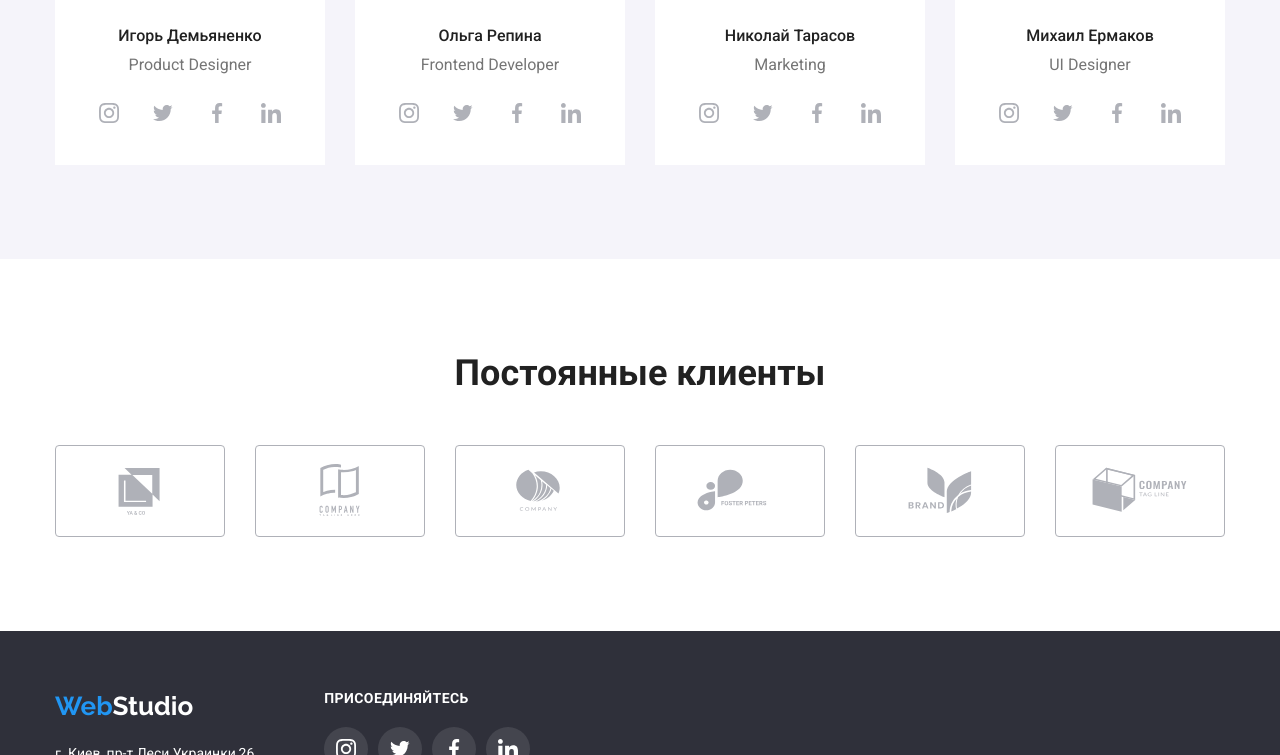
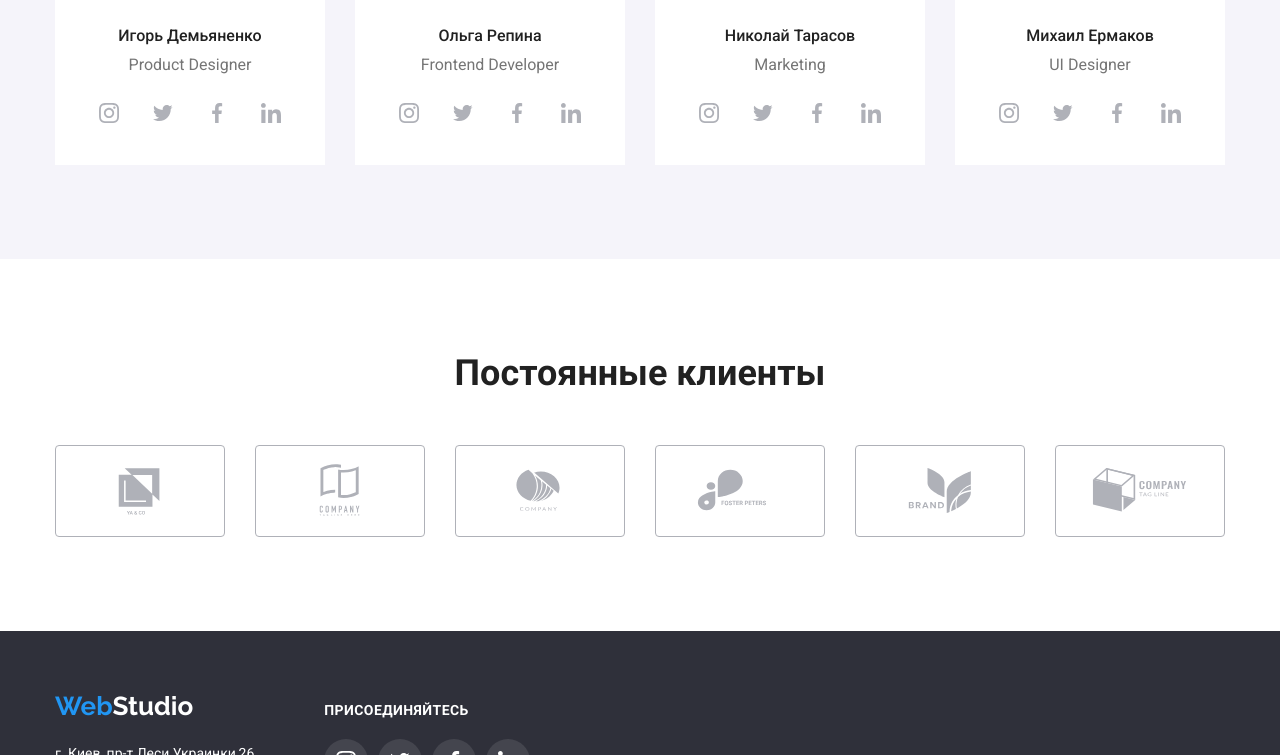
Before and after one commit to aleksandr105/goit-markup-hw-04, a plain HTML site: page index.html in a window 1280 px wide. Shown: the part 2045-2800 px from the top of the page. Drawn offline with nearby package versions, Linux system fonts and the light colour scheme.

Commit message:
Исправляет недочеты по Д.З

```diff
--- a/css/styles.css
+++ b/css/styles.css
@@ -49,7 +49,6 @@ img {
 }
 .header-right {
   display: flex;
-  align-items: center;
   margin-left: auto;
 }
 .header-right .header-right-contact:not(:last-child) {
@@ -93,9 +92,10 @@ img {
 }
 .header-tel,
 .header-mail {
+  align-items: center;
   padding-top: 32px;
   padding-bottom: 32px;
-  display: block;
+  display: flex;
   font-weight: 500;
   font-size: 14px;
   line-height: 1.14;
@@ -419,6 +419,7 @@ img {
 }
 .footer-flex-container {
   display: flex;
+  align-items: baseline;
 }
 .footer-list {
   display: flex;
@@ -459,6 +460,8 @@ img {
   background-color: #2196f3;
   color: #ffffff;
   cursor: pointer;
+  box-shadow: 0px 3px 1px rgba(0, 0, 0, 0.1), 0px 1px 2px rgba(0, 0, 0, 0.08),
+    0px 2px 2px rgba(0, 0, 0, 0.12);
 }
 .color-nav {
   color: #2196f3;
--- a/index.html
+++ b/index.html
@@ -31,7 +31,7 @@
                 </li>
                 <li class="header-right-contact">
                     <a href="tel:+380961111111" class="header-tel link">
-                        <svg class="list-contacts" width="16" height="12"><use href="./img/sprite.svg#icon-smartphone"></use></svg>+38 096 111 11 11</a>
+                        <svg class="list-contacts" width="10" height="16"><use href="./img/sprite.svg#icon-smartphone"></use></svg>+38 096 111 11 11</a>
                 </li>
             </ul>
         </div>
@@ -194,35 +194,35 @@
                 <ul class="list clients-list-title">
                     <li class="clients-list">
                         <a href="" class="link clients-link">
-                            <svg widtht="106" height="60" class="client-icon"><use href="./img/sprite.svg#icon-Logo"></use></svg></a>
+                            <svg width="106" height="60" class="client-icon"><use href="./img/sprite.svg#icon-Logo"></use></svg></a>
                     </li>
                     <li class="clients-list">
                         <a href="" class="link clients-link">
-                            <svg widtht="106" height="60" class="client-icon">
+                            <svg width="106" height="60" class="client-icon">
                                 <use href="./img/sprite.svg#icon-Logo1"></use>
                             </svg></a>
                     </li>
                     <li class="clients-list">
                         <a href="" class="link clients-link">
-                            <svg widtht="106" height="60" class="client-icon">
+                            <svg width="106" height="60" class="client-icon">
                                 <use href="./img/sprite.svg#icon-Logo2"></use>
                             </svg></a>
                     </li>
                     <li class="clients-list">
                         <a href="" class="link clients-link">
-                            <svg widtht="106" height="60" class="client-icon">
+                            <svg width="106" height="60" class="client-icon">
                                 <use href="./img/sprite.svg#icon-Logo3"></use>
                             </svg></a>
                     </li>
                     <li class="clients-list">
                         <a href="" class="link clients-link">
-                            <svg widtht="106" height="60" class="client-icon">
+                            <svg width="106" height="60" class="client-icon">
                                 <use href="./img/sprite.svg#icon-Logo4"></use>
                             </svg></a>
                     </li>
                     <li class="clients-list">
                         <a href="" class="link clients-link">
-                            <svg widtht="106" height="60" class="client-icon">
+                            <svg width="106" height="60" class="client-icon">
                                 <use href="./img/sprite.svg#icon-Logo5"></use>
                             </svg></a>
                     </li>
```
